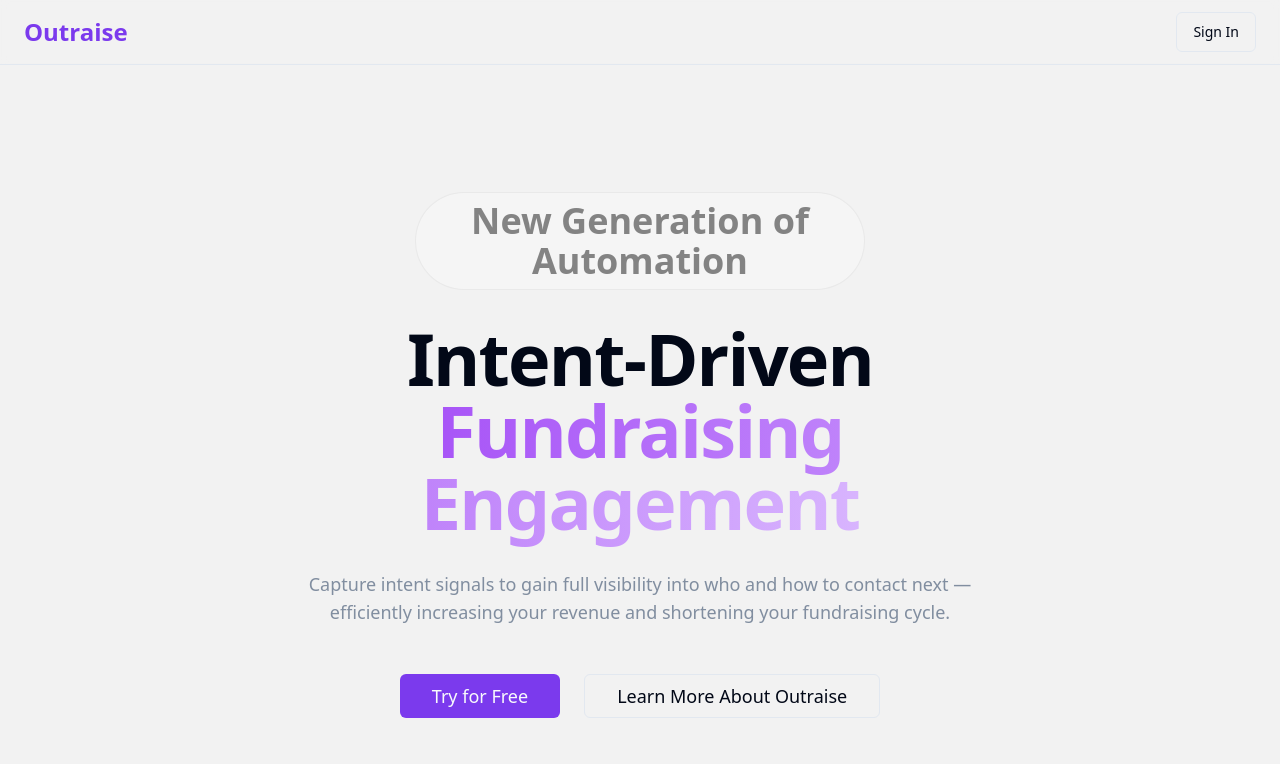
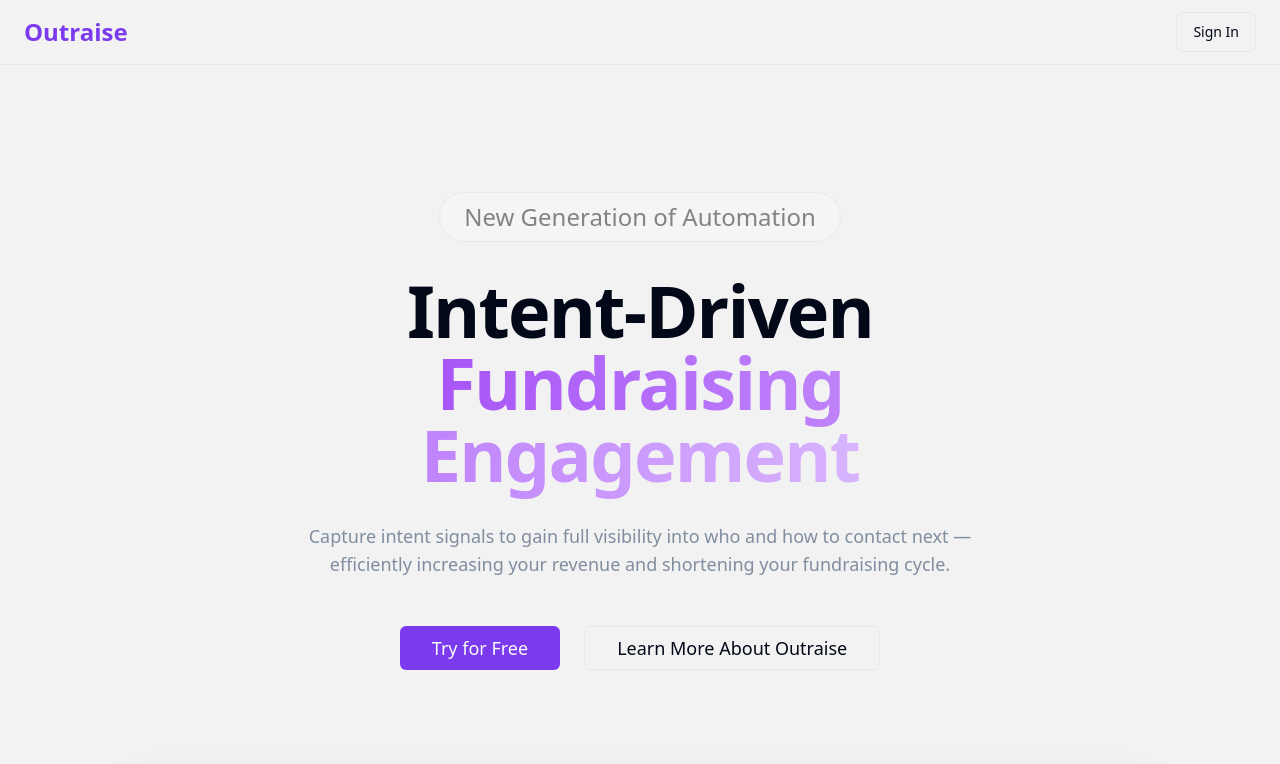
Before and after one commit to kampeyn/integrify-canvas, a React (Vite) app: page / in a window 1280 px wide. Shown: the top 764 px of the page. Built offline with nearby package versions, Linux system fonts and the light colour scheme; grey boxes are pictures that could not be loaded.

Commit message:
Update landing page design
Adjust font size and weight for improved readability on the landing page, ensuring adherence to best practices for landing page design.
[skip gpt_engineer]

```diff
--- a/src/components/ui/hero-section.tsx
+++ b/src/components/ui/hero-section.tsx
@@ -39,7 +39,7 @@ export function HeroSection({
             <div className={cn(
               "group rounded-full border border-black/5 bg-neutral-100 text-base transition-all ease-in hover:cursor-pointer hover:bg-neutral-200 dark:border-white/5 dark:bg-neutral-900 dark:hover:bg-neutral-800",
             )}>
-              <AnimatedShinyText className="inline-flex items-center justify-center px-6 py-2 text-2xl font-semibold sm:text-3xl md:text-4xl">
+              <AnimatedShinyText className="inline-flex items-center justify-center px-6 py-2 text-lg sm:text-xl md:text-2xl">
                 {title}
               </AnimatedShinyText>
             </div>
```
